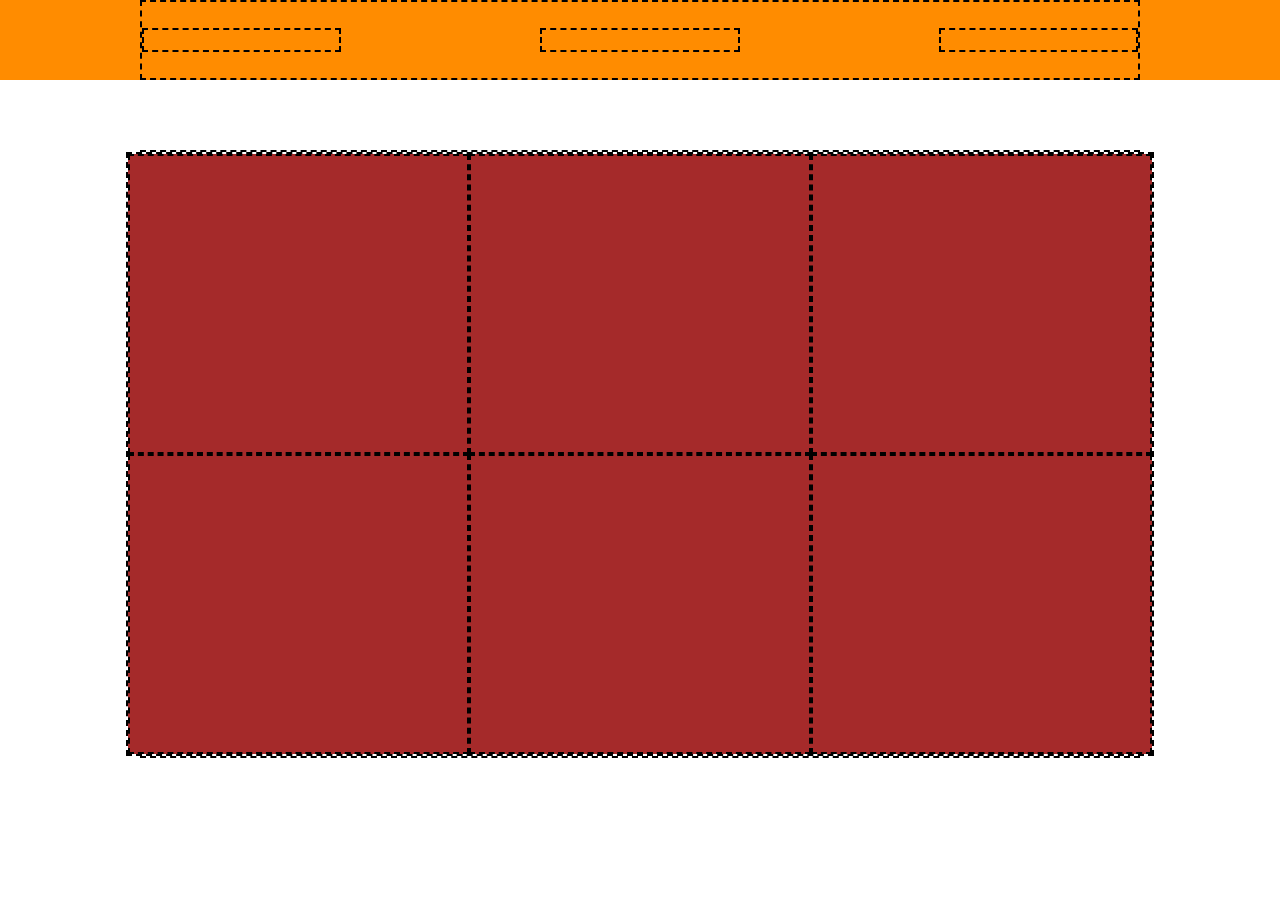
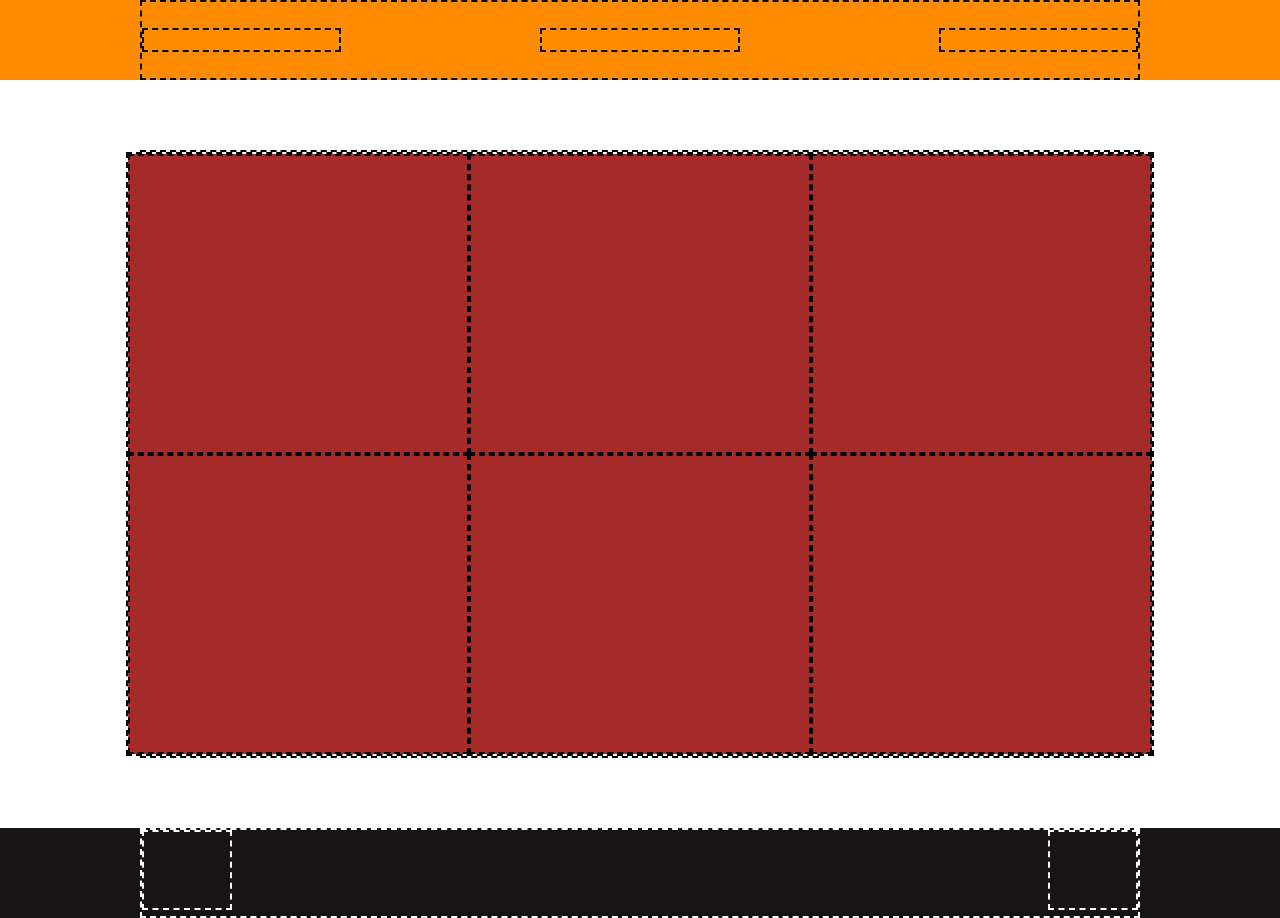
Before and after one commit to BiagioCaputo/html-css-boolando, a plain HTML site: page index.html in a window 1280 px wide. Before the commit the page ends 800 px from the top, so only its background shows below. Drawn offline with Linux system fonts and the light colour scheme.

Commit message:
Scheletro pagina completato

```diff
--- a/css/style.css
+++ b/css/style.css
@@ -11,7 +11,7 @@ body{
 }
 
 main{
-    padding-top: 70px;
+    padding: 70px 0;
 }
 
 /*Utili*/
@@ -67,3 +67,22 @@ header{
     background-color: brown;
     min-height: 300px;
 }
+
+
+/*footer*/
+
+footer{
+    background-color: rgb(22, 20, 20);
+}
+
+.footer-box{
+    justify-content: space-between;
+    height: 90px;
+    border:2px dashed white;
+}
+
+.footer-box >*{
+    border:2px dashed white;
+    height: 80px;
+    width: 90px;
+}
--- a/index.html
+++ b/index.html
@@ -59,7 +59,16 @@
 
 
     <footer>
+        <div class=" footer-box container flex">
+            <div class="information">
 
+
+            </div>
+            <div class="contacts">
+
+            </div>
+
+        </div>
 
 
     </footer>
```
